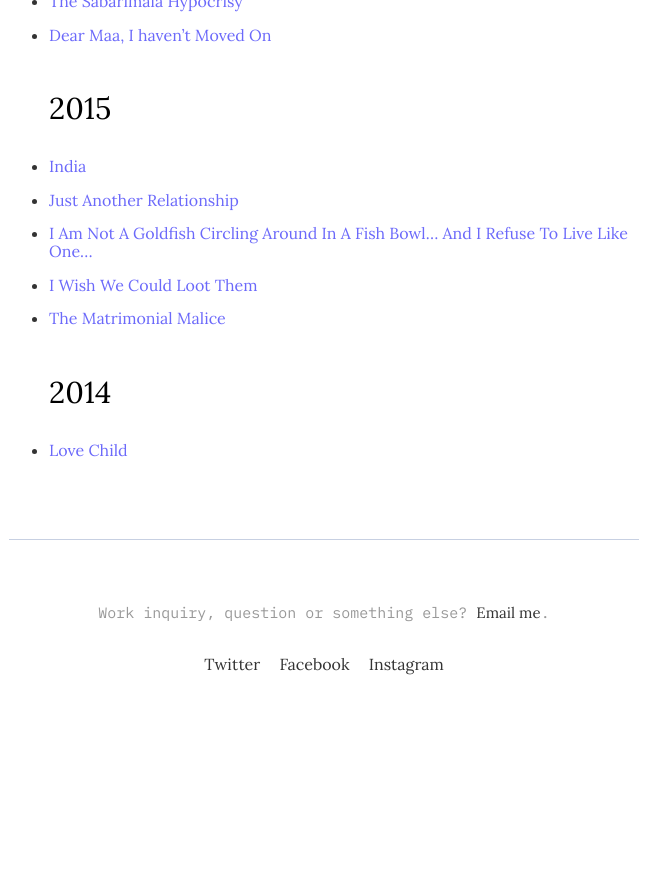
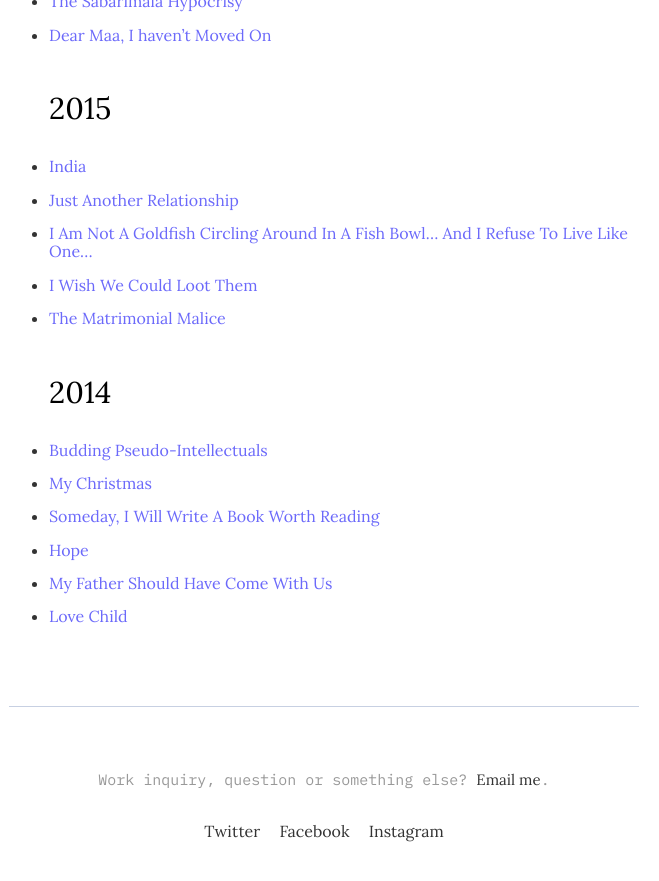
Before and after one commit to argumentativeyouth/pblog, a Jekyll site: the page built from _pages/all-posts.md, in a window 1280 px wide and 900 px high, scrolled down 3541 px. Shown: the top 881 px of the window, without its empty margins (316-975 px from the left). Built offline with Jekyll 4.4.1, drawn with Linux system fonts in a browser that asks for light colours; before the commit the page ends 4274 px from its top, so only the background shows below that.

Commit message:
Update all-posts.md

```diff
--- a/_pages/all-posts.md
+++ b/_pages/all-posts.md
@@ -99,4 +99,9 @@ image:
 * [I Wish We Could Loot Them](https://pritams.blog/i-wish-we-could-loot-them/)
 * [The Matrimonial Malice](https://pritams.blog/the-matrimonial-malice/)
 ## 2014
+* [Budding Pseudo-Intellectuals](https://pritams.blog/budding-pseudo-intellectuals)
+* [My Christmas](https://pritams.blog/my-christmas)
+* [Someday, I Will Write A Book Worth Reading](https://pritams.blog/someday-i-will-write-a-book-worth-reading)
+* [Hope](https://pritams.blog/hope)
+* [My Father Should Have Come With Us](https://pritams.blog/my-father-should-have-come-with-us)
 * [Love Child](https://pritams.blog/love-child/)
```
